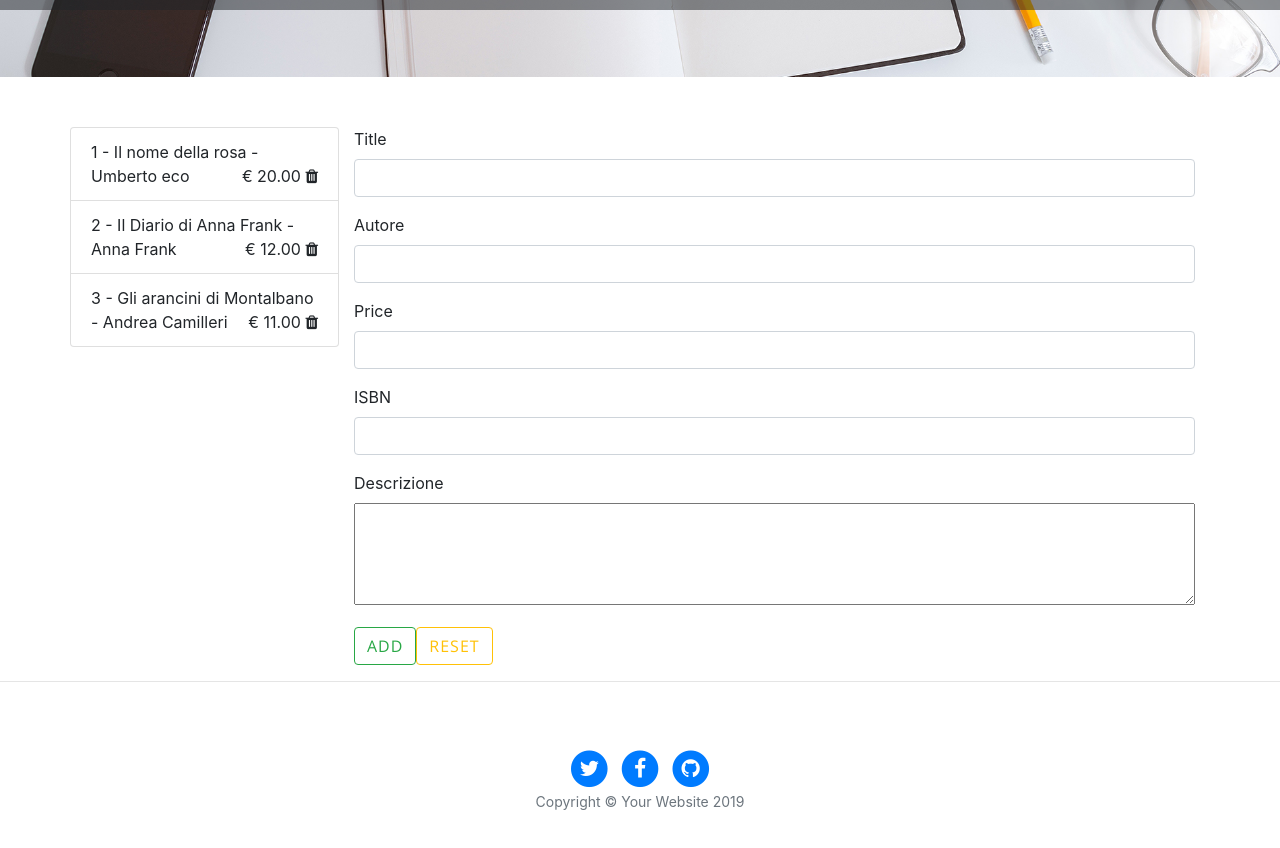
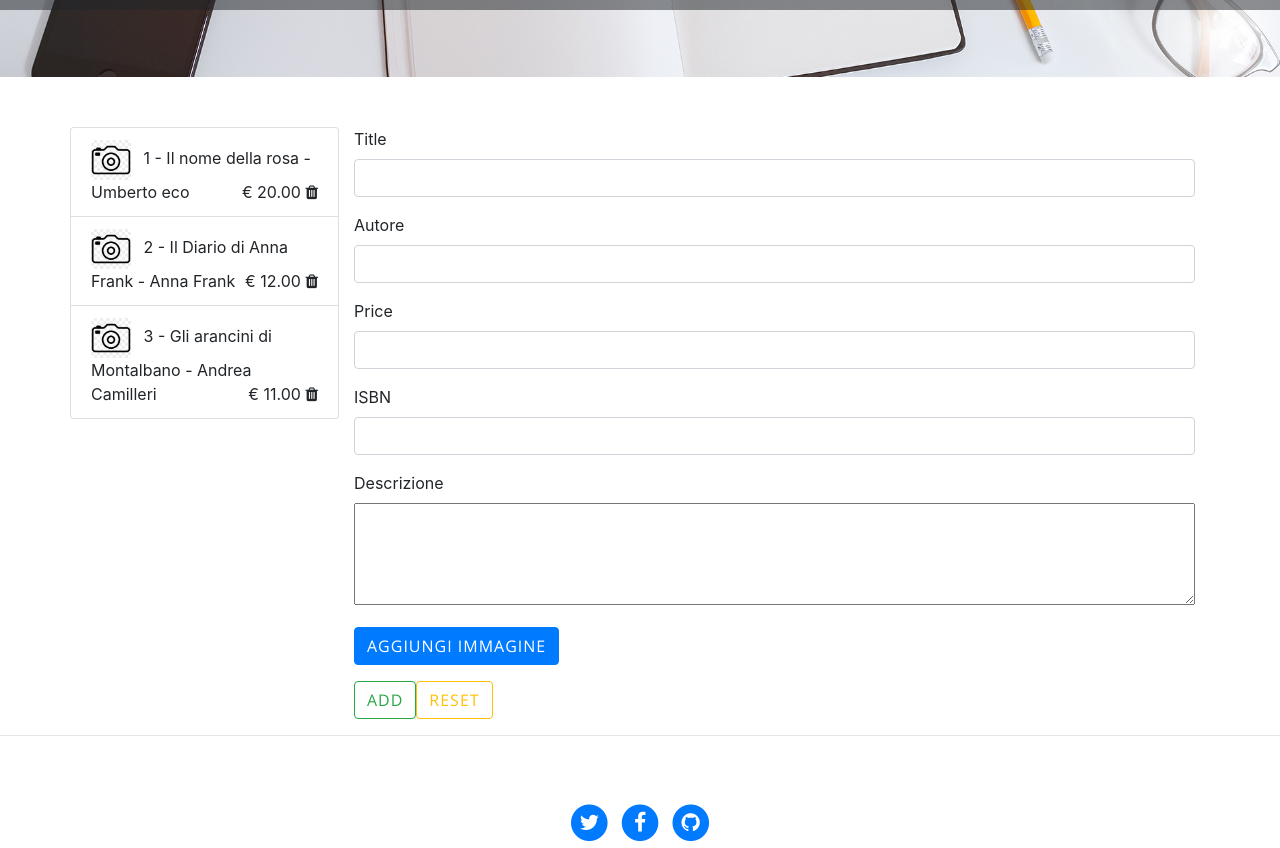
Before and after one commit to roberto2991/AppBook, an Angular app: page / in a window 1280 px wide. Shown: the part 440-1288 px from the top of the page. Built offline with nearby package versions, Linux system fonts and the light colour scheme; data requests are answered from the project's data file.

Commit message:
add immagine copertina

```diff
--- a/src/app/components/book/book.component.html
+++ b/src/app/components/book/book.component.html
@@ -5,12 +5,15 @@
             <div *ngIf="err" class="alert alert-danger">{{err.statusText}}</div>
             <div class="row">
                 <ul class="list-group">
-                    <li class="list-group-item" [ngClass]="{active: book.id === active?.id}" *ngFor="let book of books" (click)="setActive(book)">
+                    <li class="list-group-item" [ngClass]="{active: book.id === active?.id}" *ngFor="let book of books"
+                        (click)="setActive(book)">
+                        <img [src]="book.img ? book.img : '../../assets/img/kisspng.jpg'" class="img-thumnail mr-2" width="40">
                         {{book.id}} - {{book.title}} - {{book.author}}
                         <div class="pull-right">
                             € {{book.price | number:'1.2-2'}} <i class="fa fa-trash" (click)="delete($event, book)"
                                 aria-hidden="true"></i>
                         </div>
+
                     </li>
                 </ul>
             </div>
@@ -37,6 +40,14 @@
                     <label for="description" class="form-label">Descrizione</label><br>
                     <textarea [ngModel]="active?.description" name="description" cols="80" rows="4"></textarea>
                 </div>
+                <div class="form-group">
+                    <input style="display: none;" #selectedFile type="file" class="form-control" name="img" (change)="readUrl($event)">
+                </div>
+                <div class="mb-3">
+                    <img *ngIf="this.imgSrc" [src]="this.imgSrc" height="170" alt="" />
+                    <button type="button" class="btn btn-primary" (click)="selectedFile.click()">Aggiungi immagine</button>
+                </div>
+                <input *ngIf="this.imgSrc" [(ngModel)]="this.imgSrc" type="hidden" name="img">
                 <button type="submit" class="btn btn-outline-success">{{active ? 'EDIT' : 'ADD'}}</button>
                 <button type="button" class="btn btn-outline-warning" (click)="reset(f)">RESET</button>
             </form>
--- a/src/app/components/book/book.component.ts
+++ b/src/app/components/book/book.component.ts
@@ -19,8 +19,22 @@ export class BookComponent implements OnInit {
   books: Book[];
   err: any;
   active: Book;
+  imgSrc: string;
 
   constructor(private http: HttpClient) { }
+
+  readUrl(e: any) {
+    const reader = new FileReader();
+    console.log(e.target.files);
+    //if (e.target.files && e.target.files.lenght) {
+    const [file] = e.target.files;
+    reader.readAsDataURL(file);
+
+    reader.onload = () => {
+      this.imgSrc = reader.result as string;
+    }
+    //}
+  }
 
   save(f: NgForm) {
     if (this.active) {
@@ -67,6 +81,7 @@ export class BookComponent implements OnInit {
 
   reset(f: NgForm) {
     this.active = null;
+    this.imgSrc = null;
     f.reset();
   }
 
--- a/src/app/model/book.ts
+++ b/src/app/model/book.ts
@@ -5,4 +5,5 @@ export interface Book {
     price:number;
     isbn:string;
     description:string;
+    img: string;
 }
```
Also changed, not shown: src/assets/img/kisspng.jpg (added).
